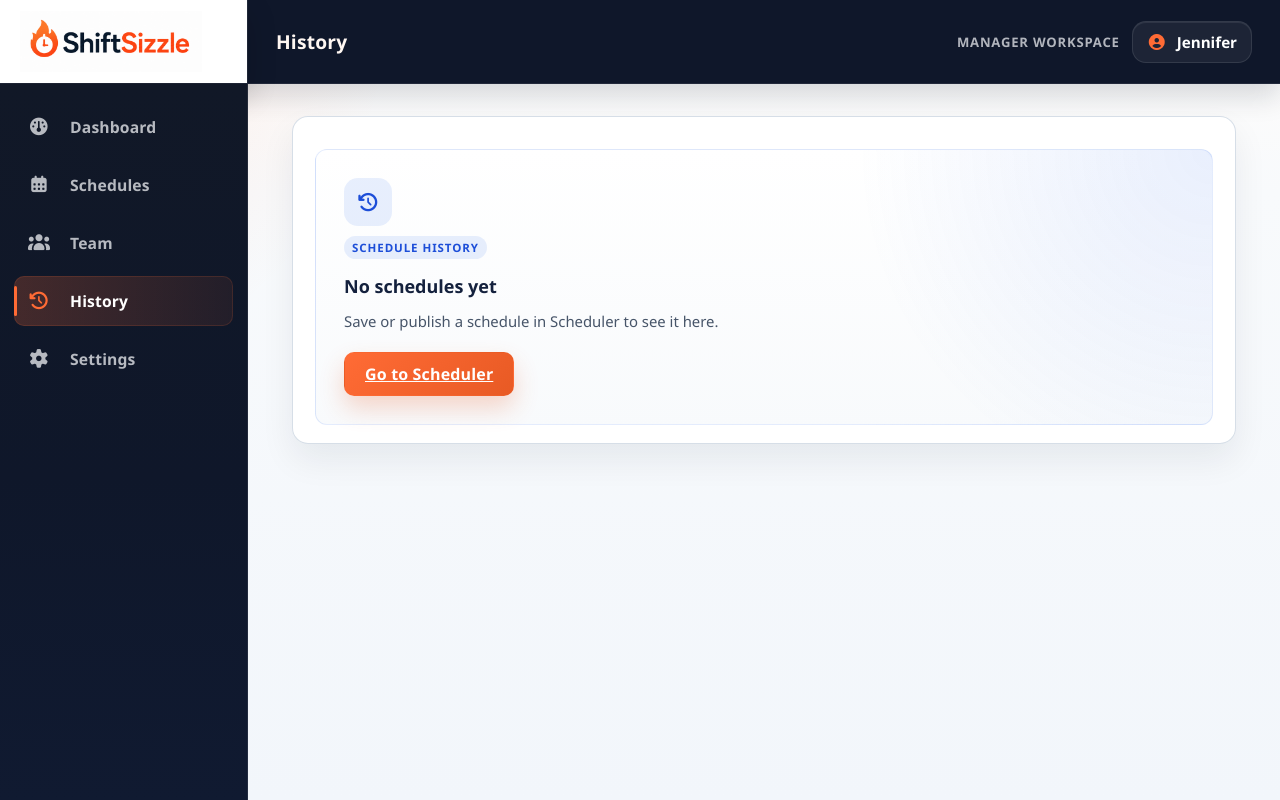
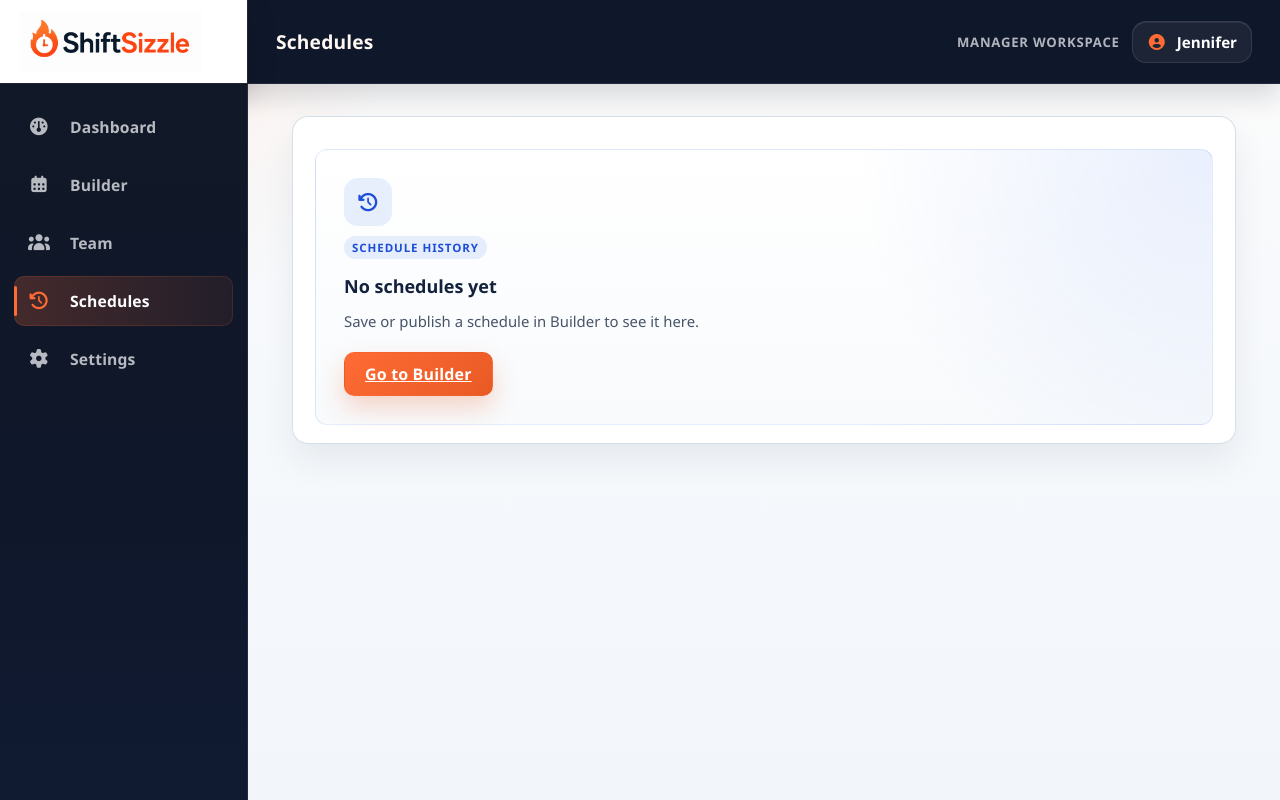
Before and after one commit to matthewray-pgh/ShiftSizzle, a React (Vite) app: page /history in a window 1280 px wide. Built offline with nearby package versions, Linux system fonts and the light colour scheme.

Commit message:
feature: rebranding nav

```diff
--- a/src/Components/Layout.jsx
+++ b/src/Components/Layout.jsx
@@ -13,8 +13,8 @@ export const Layout = ({ children }) => {
 
   const pageTitles = {
     "/": "Dashboard",
-    "/scheduler": "Schedules",
-    "/history": "History",
+    "/scheduler": "Builder",
+    "/history": "Schedules",
     "/team": "Team",
     "/settings": "Settings",
   };
@@ -70,17 +70,17 @@ const Navigation = ({ currentPage, testId }) => {
         <i className="fas fa-gauge" aria-hidden="true"></i>
         <span>Dashboard</span>
       </NavLink>
-      <NavLink className={getLinkClass("Schedules")} to="/scheduler">
+      <NavLink className={getLinkClass("Builder")} to="/scheduler">
         <i className="fas fa-calendar-alt" aria-hidden="true"></i>
-        <span>Schedules</span>
+        <span>Builder</span>
       </NavLink>
       <NavLink className={getLinkClass("Team")} to="/team">
         <i className="fas fa-users" aria-hidden="true"></i>
         <span>Team</span>
       </NavLink>
-      <NavLink className={getLinkClass("History")} to="/history">
+      <NavLink className={getLinkClass("Schedules")} to="/history">
         <i className="fas fa-clock-rotate-left" aria-hidden="true"></i>
-        <span>History</span>
+        <span>Schedules</span>
       </NavLink>
       <NavLink className={getLinkClass("Settings")} to="/settings">
         <i className="fas fa-cog" aria-hidden="true"></i>
--- a/src/Views/History/History.jsx
+++ b/src/Views/History/History.jsx
@@ -197,9 +197,9 @@ export const History = () => {
             </span>
             <span className="history__page-eyebrow">Schedule history</span>
             <h2>No schedules yet</h2>
-            <p className="history__subhead">Save or publish a schedule in Scheduler to see it here.</p>
+            <p className="history__subhead">Save or publish a schedule in Builder to see it here.</p>
             <a href="/scheduler" className="button">
-              Go to Scheduler
+              Go to Builder
             </a>
           </div>
         </ContentPanel>
--- a/src/Views/Scheduler/Scheduler.jsx
+++ b/src/Views/Scheduler/Scheduler.jsx
@@ -280,7 +280,7 @@ export const Scheduler = () => {
       : !currentRoleDraftExists
         ? 'Generate the first draft for this week and role.'
         : canPublish
-          ? 'Ready to publish or review in History.'
+          ? 'Ready to publish or review in Schedules.'
           : publishSummary
     : 'Set the week and role to start planning.';
 
@@ -1028,7 +1028,7 @@ export const Scheduler = () => {
             </button>
             {schedule.lastSavedAt && (
               <a href={historyViewLink} className="scheduler__shifts-link">
-                View in History
+                View in Schedules
               </a>
             )}
             <p className="scheduler__publish-bar-note">
```
Also changed, not shown: 1 other file (tests, documents, lock files or other folders).
